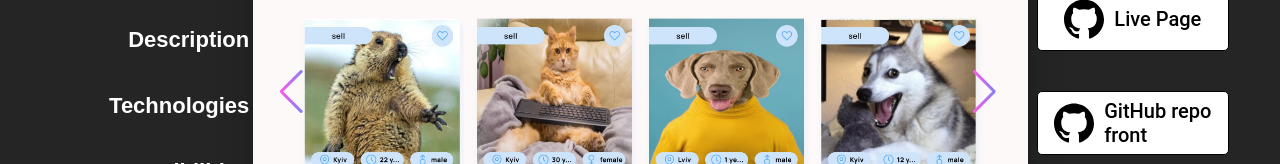
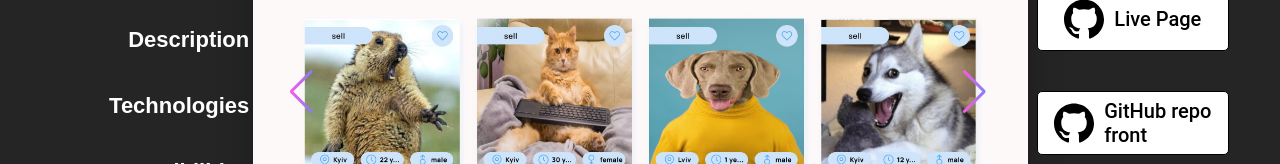
Before and after one commit to simplyNastya/portfolio, a React (Create React App) app: page /projects/1 in a window 1280 px wide. Shown: the part 373-537 px from the top of the page. Built offline with nearby package versions, Linux system fonts and the light colour scheme.

Commit message:
Update swiperGallery.module.css

```diff
--- a/src/components/SwiperGallery/swiperGallery.module.css
+++ b/src/components/SwiperGallery/swiperGallery.module.css
@@ -34,30 +34,26 @@
 :global(.swiper-button-prev) {
     display: none;
 
-    @media screen and (min-width: 768px) and (max-width: 1199px) {
+    @media screen and (min-width: 768px) {
         display: block;
         margin-left: 0;
     }
 
     @media screen and (min-width: 1200px) {
-        display: block;
-        /* margin-left: 260px; */
-        left: 260px;
+        margin-left: 260px;
     }
 }
 
 :global(.swiper-button-next) {
     display: none;
 
-    @media screen and (min-width: 768px) and (max-width: 1199px) {
+    @media screen and (min-width: 768px) {
         display: block;
         margin-right: 0;
     }
 
     @media screen and (min-width: 1200px) {
-        display: block;
-        /* margin-right: 260px; */
-        right: 260px;
+        margin-right: 260px;
     }
 }
 
```
